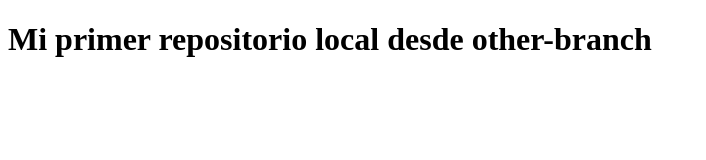
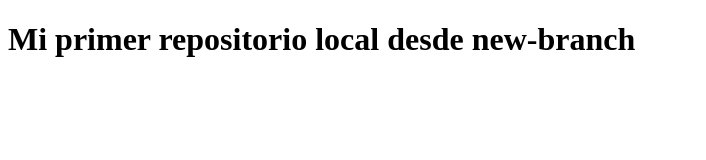
Before and after one commit to DiegoRodriguez-hub/my-first-repo, a plain HTML site: page index.html in a window 1280 px wide. Shown: the whole page, without its empty margins (0-706 px from the left). Drawn offline with Linux system fonts and the light colour scheme.

Commit message:
update/title-new-branch

```diff
--- a/index.html
+++ b/index.html
@@ -6,6 +6,6 @@
     <title>Practicando git y github</title>
 </head>
 <body>
-    <h1>Mi primer repositorio local desde other-branch</h1>
+    <h1>Mi primer repositorio local desde new-branch</h1>
 </body>
 </html>
```
